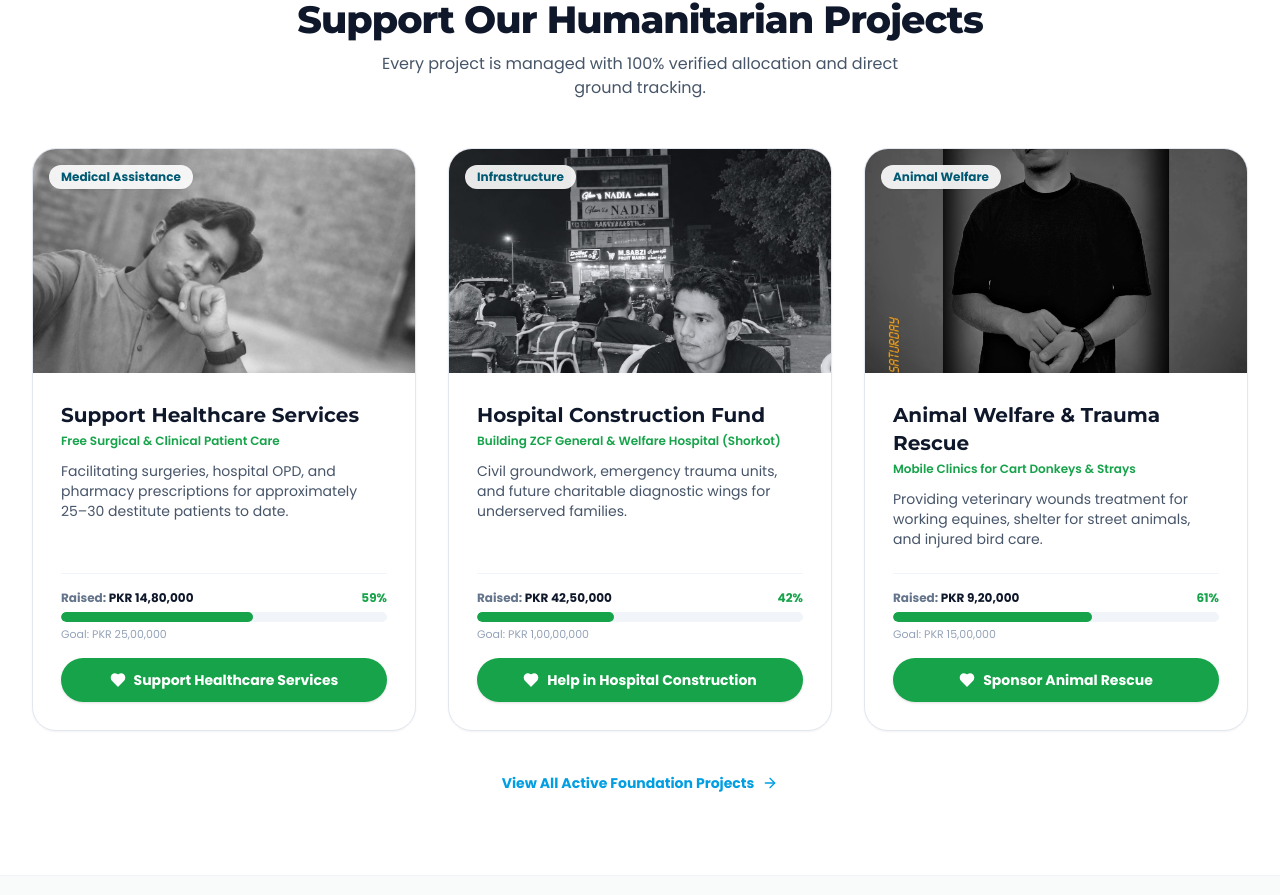
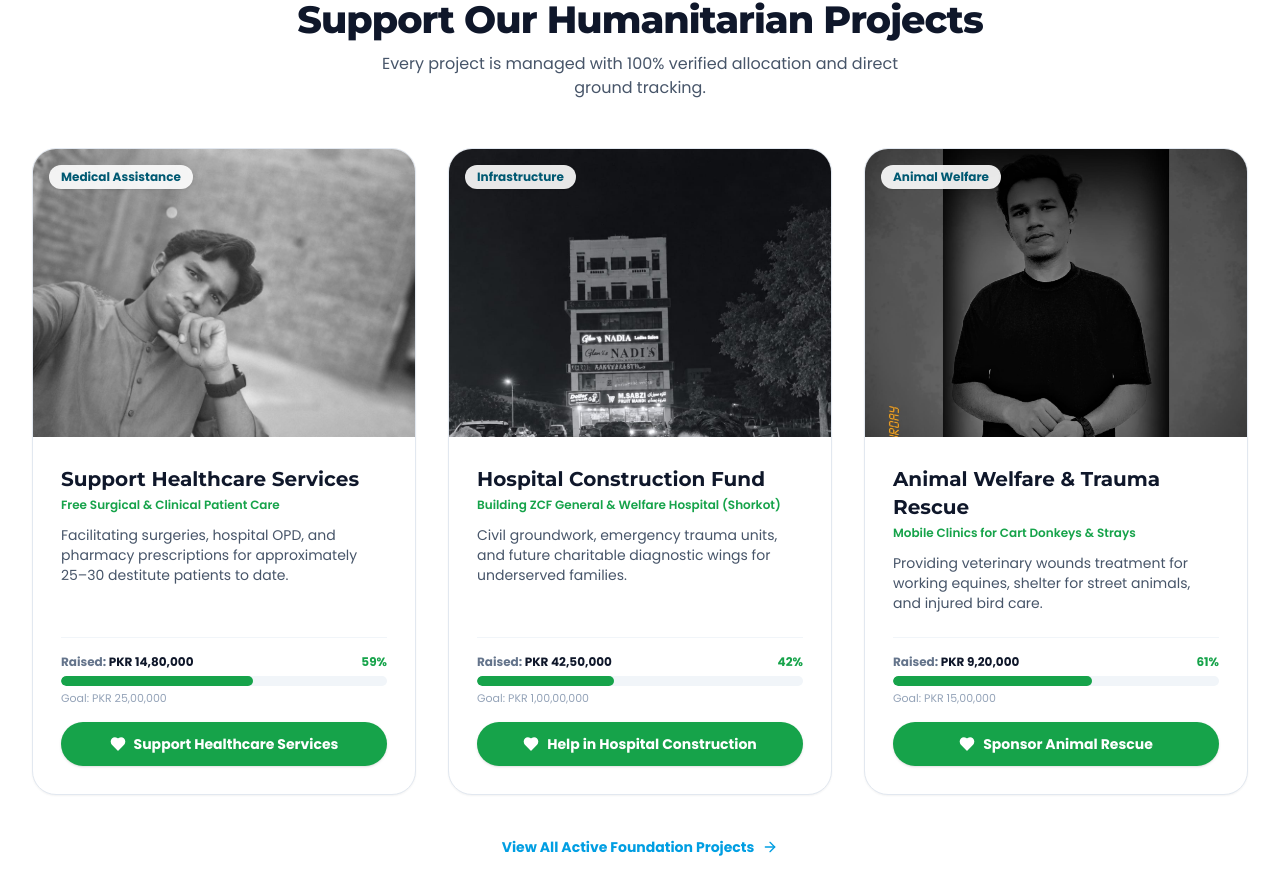
Before and after one commit to M-AmirLatif/zulaidchaudhary, a Next.js app: page /en in a window 1280 px wide. Shown: the part 4380-5275 px from the top of the page. Built offline with nearby package versions, Linux system fonts and the light colour scheme; a web font is replaced by a local one.

Commit message:
fix(ui): center founder face on project cards with object-[center_top] and expand image height

```diff
--- a/src/app/[locale]/about/founder/page.tsx
+++ b/src/app/[locale]/about/founder/page.tsx
@@ -103,7 +103,7 @@ export default function FounderPage() {
               src="/images/4th.jpg"
               alt="Zulaid Chaudhary, founder official portrait"
               fill
-              className="object-cover object-[25%_center]"
+              className="object-cover object-[center_top]"
             />
           </div>
         </div>
--- a/src/app/[locale]/our-work/animal-welfare/page.tsx
+++ b/src/app/[locale]/our-work/animal-welfare/page.tsx
@@ -174,7 +174,7 @@ export default function AnimalWelfarePage() {
               src="/images/4th.jpg"
               alt="Active Field Animal Rescue & Care"
               fill
-              className="object-cover"
+              className="object-cover object-[center_top]"
             />
             <div className="absolute inset-0 bg-gradient-to-t from-black/75 via-black/20 to-transparent" />
             <div className="absolute bottom-5 left-5 right-5 text-white">
--- a/src/components/sections/LiveProjectsShowcase.tsx
+++ b/src/components/sections/LiveProjectsShowcase.tsx
@@ -9,6 +9,7 @@ const PROJECTS = [
     subtitle: "Free Surgical & Clinical Patient Care",
     category: "Medical Assistance",
     image: "/images/2ndimg.jpg",
+    imagePosition: "object-[center_top]",
     desc: "Facilitating surgeries, hospital OPD, and pharmacy prescriptions for approximately 25–30 destitute patients to date.",
     raised: "PKR 14,80,000",
     goal: "PKR 25,00,000",
@@ -22,6 +23,7 @@ const PROJECTS = [
     subtitle: "Building ZCF General & Welfare Hospital (Shorkot)",
     category: "Infrastructure",
     image: "/images/3rdimg.jpg",
+    imagePosition: "object-[center_top]",
     desc: "Civil groundwork, emergency trauma units, and future charitable diagnostic wings for underserved families.",
     raised: "PKR 42,50,000",
     goal: "PKR 1,00,00,000",
@@ -35,6 +37,7 @@ const PROJECTS = [
     subtitle: "Mobile Clinics for Cart Donkeys & Strays",
     category: "Animal Welfare",
     image: "/images/4th.jpg",
+    imagePosition: "object-[center_top]",
     desc: "Providing veterinary wounds treatment for working equines, shelter for street animals, and injured bird care.",
     raised: "PKR 9,20,000",
     goal: "PKR 15,00,000",
@@ -72,12 +75,14 @@ export function LiveProjectsShowcase() {
               className="bg-white rounded-3xl border border-slate-200 overflow-hidden shadow-sm hover:shadow-2xl hover:-translate-y-2 transition-all duration-300 flex flex-col justify-between group"
             >
               {/* Image & Category Pill */}
-              <div className="relative w-full h-56 overflow-hidden">
+              <div className="relative w-full h-64 sm:h-72 overflow-hidden">
                 <Image
                   src={p.image}
                   alt={p.title}
                   fill
-                  className="object-cover group-hover:scale-105 transition-transform duration-500"
+                  className={`object-cover group-hover:scale-105 transition-transform duration-500 ${
+                    p.imagePosition || "object-[center_top]"
+                  }`}
                 />
                 <div className="absolute top-4 start-4 bg-white/90 backdrop-blur-md px-3 py-1 rounded-full text-xs font-bold text-[#005972] shadow-sm">
                   {p.category}
```
